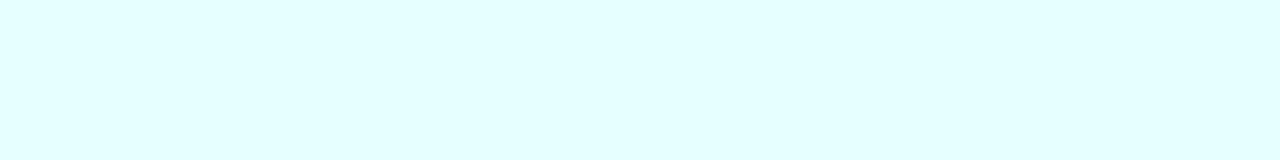
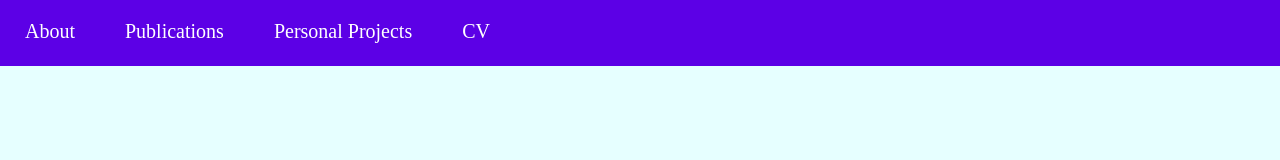
Before and after one commit to ktljyang/ktljyang.github.io, a plain HTML site: page index.html in a window 1280 px wide. Drawn offline with Linux system fonts and the light colour scheme.

Commit message:
Added top navigation bar

```diff
--- a/index.html
+++ b/index.html
@@ -8,11 +8,39 @@
 	<meta name="viewport" content="width=device-width, initial-scale=1.0">
 
 	<style>
-		body {background-color:#e6ffff;}
+		body {
+        	background-color:#e6ffff;
+            margin: 0px;
+            }
+        .topnav {
+    		background-color: #5c00e6;
+        	overflow: auto;
+    	}
+        .topnav a {
+  			float: left;
+  			display: block;
+  			color: #ffffff;
+  			text-align: center;
+  			padding: 20px 25px;
+  			text-decoration: none;
+  			font-size: 20px;
+  			border-bottom: 3px solid transparent;
+		}
+        .topnav a.active {
+  			border-bottom: 3px #000066;
+		}
 	</style>
+
 </head>
 
 <body>
+	<div class="topnav">
+  		<a href="#about" class="active">About</a>
+        <a href="#publications">Publications</a>
+  		<a href="#projects">Personal Projects</a>
+  		<a href="#cv">CV</a>
+
+	</div>
 
 </body>
 
```
